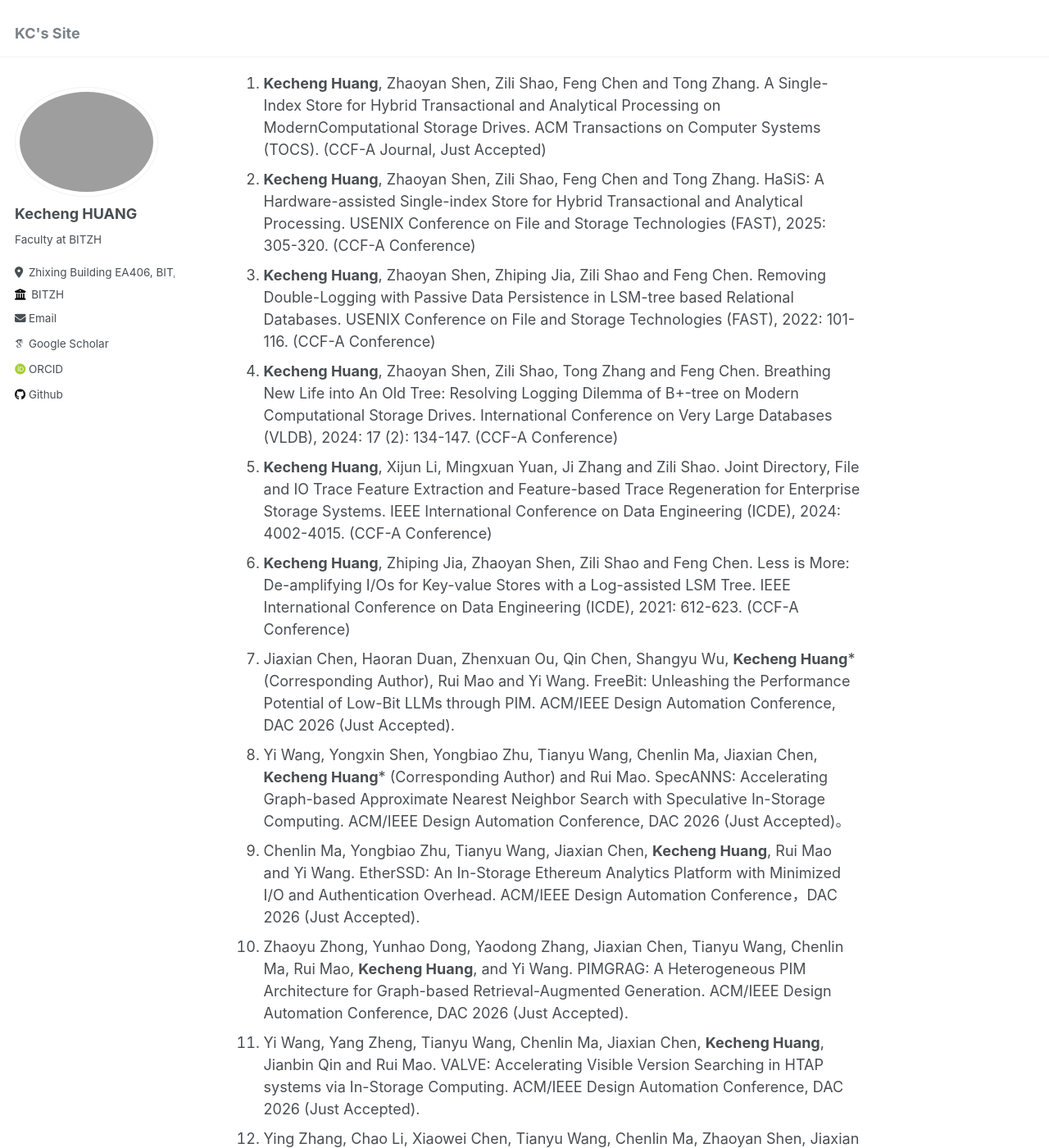
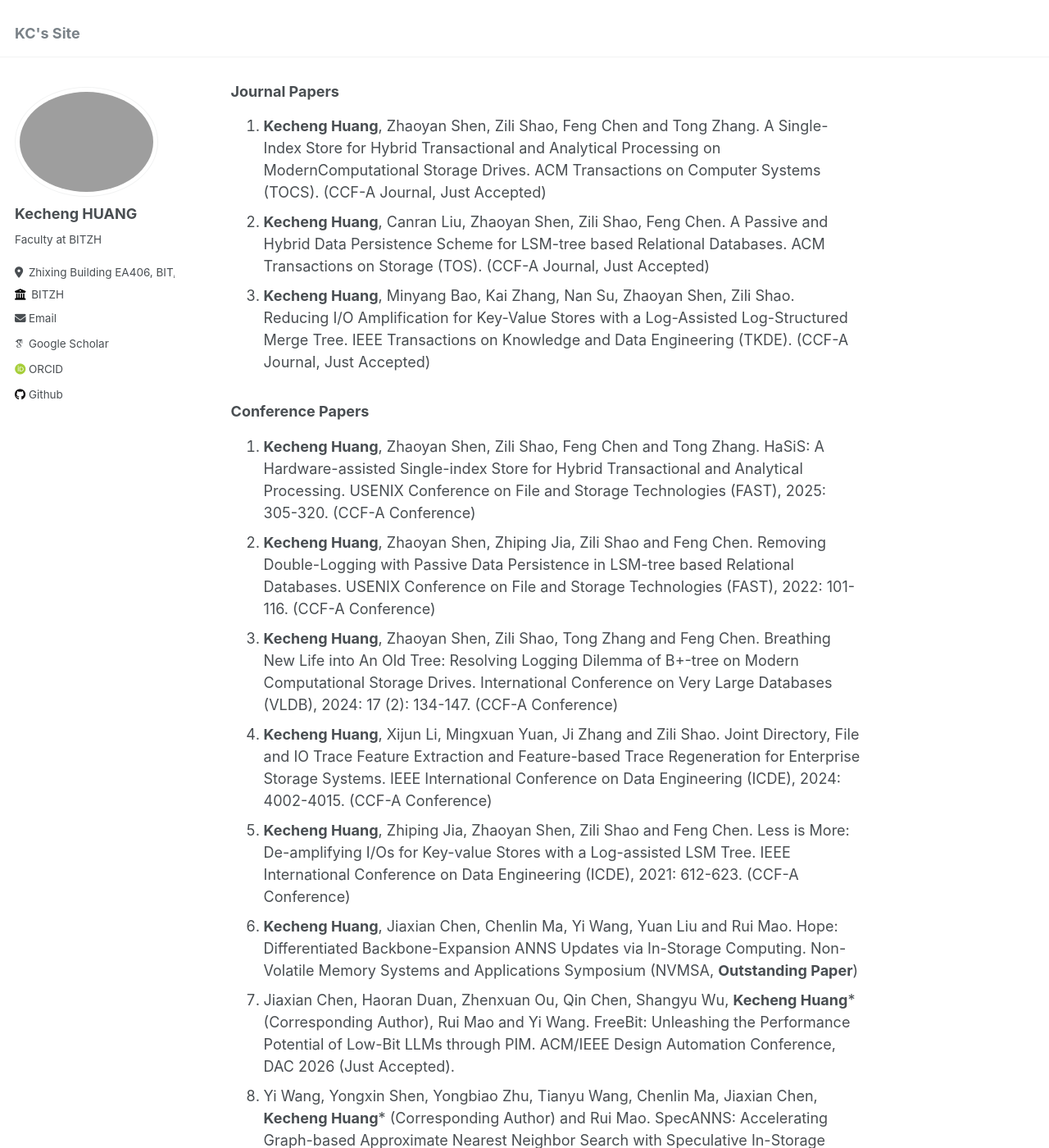
Before and after one commit to ericaloha/ericaloha.github.io, a Jekyll site: the page built from _pages/about.md, in a window 1280 px wide and 1400 px high, scrolled down 853 px. Shown: the whole window at 82% size. Built offline with Jekyll 4.4.1, drawn with Linux system fonts in a browser that asks for light colours; some web fonts are replaced; some of the changed text lies outside the part shown.

Commit message:
Update about.md

```diff
--- a/_pages/about.md
+++ b/_pages/about.md
@@ -26,12 +26,21 @@ AI4Sys & Sys4AI
 
 [[google scholar]](https://scholar.google.com/citations?user=rPhW368AAAAJ&hl)  & [[dblp]](https://dblp.org/pid/295/7080.html)
 
+### Journal Papers
+
 1. **Kecheng Huang**, Zhaoyan Shen, Zili Shao, Feng Chen and Tong Zhang. A Single-Index Store for Hybrid Transactional and Analytical Processing on ModernComputational Storage Drives. ACM Transactions on Computer Systems (TOCS). (CCF-A Journal, Just Accepted)
-2. **Kecheng Huang**, Zhaoyan Shen, Zili Shao, Feng Chen and Tong Zhang. HaSiS: A Hardware-assisted Single-index Store for Hybrid Transactional and Analytical Processing. USENIX Conference on File and Storage Technologies (FAST), 2025: 305-320. (CCF-A Conference)
-3. **Kecheng Huang**, Zhaoyan Shen, Zhiping Jia, Zili Shao and Feng Chen. Removing Double-Logging with Passive Data Persistence in LSM-tree based Relational Databases. USENIX Conference on File and Storage Technologies (FAST), 2022: 101-116. (CCF-A Conference)
-4. **Kecheng Huang**, Zhaoyan Shen, Zili Shao, Tong Zhang and Feng Chen. Breathing New Life into An Old Tree: Resolving Logging Dilemma of B+-tree on Modern Computational Storage Drives. International Conference on Very Large Databases (VLDB), 2024: 17 (2): 134-147. (CCF-A Conference)
-5. **Kecheng Huang**, Xijun Li, Mingxuan Yuan, Ji Zhang and Zili Shao. Joint Directory, File and IO Trace Feature Extraction and Feature-based Trace Regeneration for Enterprise Storage Systems. IEEE International Conference on Data Engineering (ICDE), 2024: 4002-4015. (CCF-A Conference)
-6. **Kecheng Huang**, Zhiping Jia, Zhaoyan Shen, Zili Shao and Feng Chen. Less is More: De-amplifying I/Os for Key-value Stores with a Log-assisted LSM Tree. IEEE International Conference on Data Engineering (ICDE), 2021: 612-623. (CCF-A Conference)
+2. **Kecheng Huang**, Canran Liu, Zhaoyan Shen, Zili Shao, Feng Chen. A Passive and Hybrid Data Persistence Scheme for LSM-tree based Relational Databases. ACM Transactions on Storage (TOS). (CCF-A Journal, Just Accepted)
+3. **Kecheng Huang**, Minyang Bao, Kai Zhang, Nan Su, Zhaoyan Shen, Zili Shao. Reducing I/O Amplification for Key-Value Stores with a Log-Assisted Log-Structured Merge Tree. IEEE Transactions on Knowledge and Data Engineering (TKDE). (CCF-A Journal, Just Accepted)
+
+
+### Conference Papers
+
+1. **Kecheng Huang**, Zhaoyan Shen, Zili Shao, Feng Chen and Tong Zhang. HaSiS: A Hardware-assisted Single-index Store for Hybrid Transactional and Analytical Processing. USENIX Conference on File and Storage Technologies (FAST), 2025: 305-320. (CCF-A Conference)
+2. **Kecheng Huang**, Zhaoyan Shen, Zhiping Jia, Zili Shao and Feng Chen. Removing Double-Logging with Passive Data Persistence in LSM-tree based Relational Databases. USENIX Conference on File and Storage Technologies (FAST), 2022: 101-116. (CCF-A Conference)
+3. **Kecheng Huang**, Zhaoyan Shen, Zili Shao, Tong Zhang and Feng Chen. Breathing New Life into An Old Tree: Resolving Logging Dilemma of B+-tree on Modern Computational Storage Drives. International Conference on Very Large Databases (VLDB), 2024: 17 (2): 134-147. (CCF-A Conference)
+4. **Kecheng Huang**, Xijun Li, Mingxuan Yuan, Ji Zhang and Zili Shao. Joint Directory, File and IO Trace Feature Extraction and Feature-based Trace Regeneration for Enterprise Storage Systems. IEEE International Conference on Data Engineering (ICDE), 2024: 4002-4015. (CCF-A Conference)
+5. **Kecheng Huang**, Zhiping Jia, Zhaoyan Shen, Zili Shao and Feng Chen. Less is More: De-amplifying I/Os for Key-value Stores with a Log-assisted LSM Tree. IEEE International Conference on Data Engineering (ICDE), 2021: 612-623. (CCF-A Conference)
+6. **Kecheng Huang**, Jiaxian Chen, Chenlin Ma, Yi Wang, Yuan Liu and Rui Mao. Hope: Differentiated Backbone-Expansion ANNS Updates via In-Storage Computing. Non-Volatile Memory Systems and Applications Symposium (NVMSA, **Outstanding Paper**)
 7. Jiaxian Chen, Haoran Duan, Zhenxuan Ou, Qin Chen, Shangyu Wu, **Kecheng Huang*** (Corresponding Author), Rui Mao and Yi Wang. FreeBit: Unleashing the Performance Potential of Low-Bit LLMs through PIM. ACM/IEEE Design Automation Conference, DAC 2026 (Just Accepted).
 8. Yi Wang, Yongxin Shen, Yongbiao Zhu, Tianyu Wang, Chenlin Ma, Jiaxian Chen, **Kecheng Huang*** (Corresponding Author) and Rui Mao. SpecANNS: Accelerating Graph-based Approximate Nearest Neighbor Search with Speculative In-Storage Computing. ACM/IEEE Design Automation Conference, DAC 2026 (Just Accepted)。
 9. Chenlin Ma, Yongbiao Zhu, Tianyu Wang, Jiaxian Chen, **Kecheng Huang**, Rui Mao and Yi Wang. EtherSSD: An In-Storage Ethereum Analytics Platform with Minimized I/O and Authentication Overhead. ACM/IEEE Design Automation Conference，DAC 2026 (Just Accepted).
```
Also changed, not shown: other parts of _pages/about.md (+1 -1 lines).
